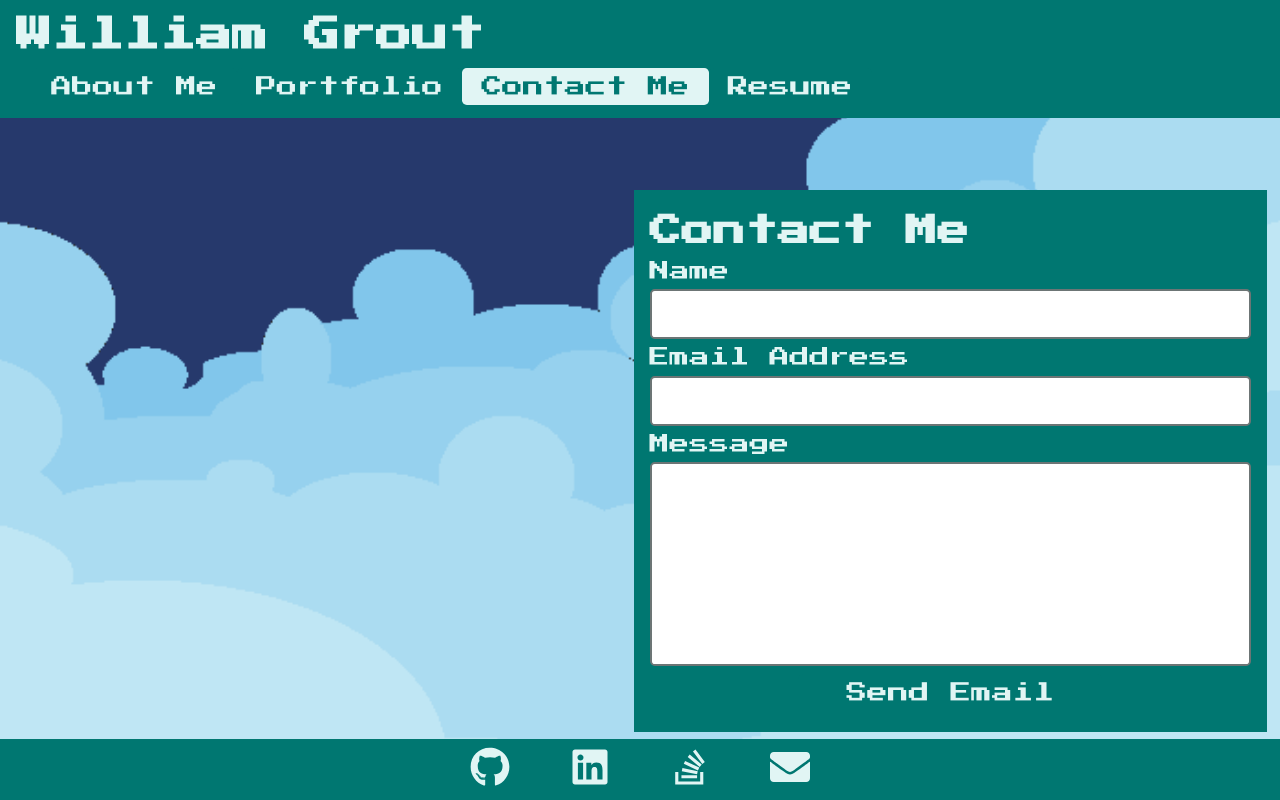
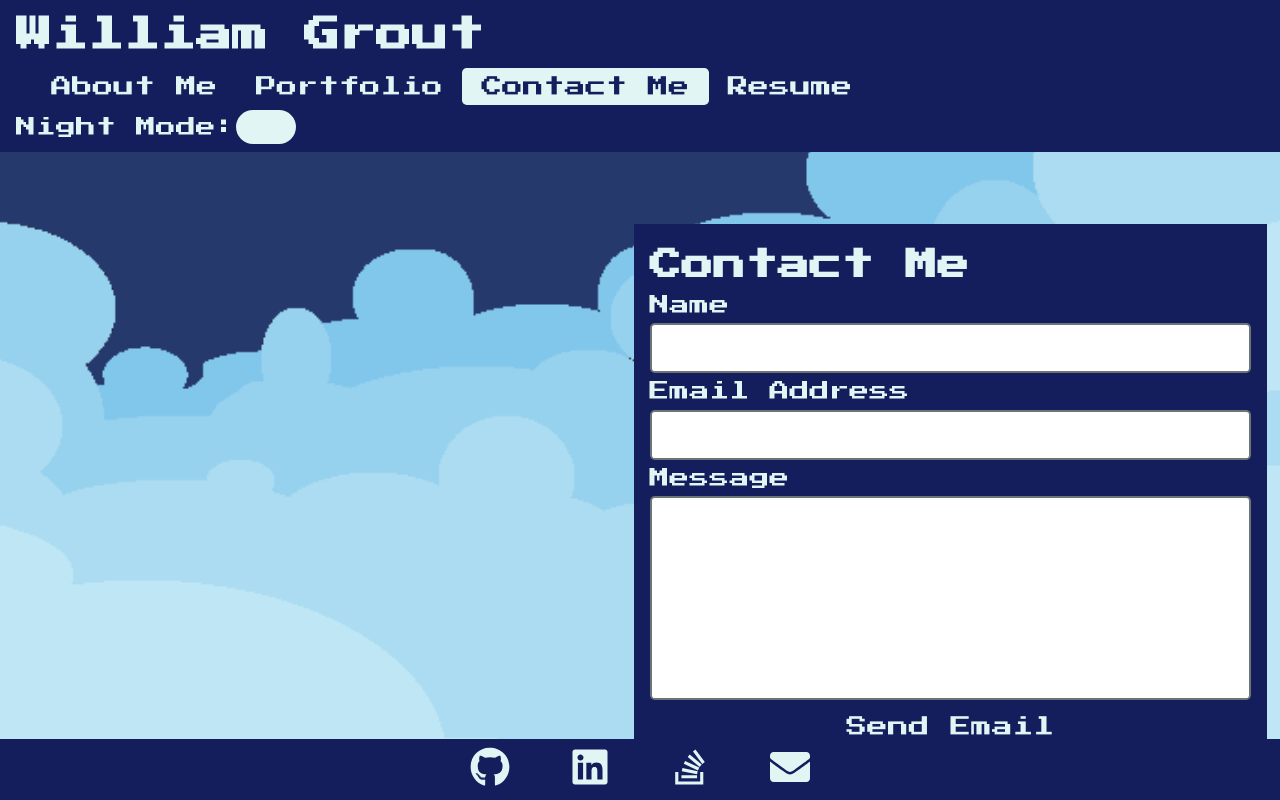
Before and after one commit to wgrout87/personal-portfolio-react, a React (Create React App) app: page / in a window 1280 px wide. Both pictures are taken after a click on the button "Contact Me". Built offline with nearby package versions, Linux system fonts and the light colour scheme.

Commit message:
added night mode toggle

```diff
--- a/src/components/Contact/index.js
+++ b/src/components/Contact/index.js
@@ -20,7 +20,7 @@ function Contact() {
     return (
         <div className="container flex-row text-light">
             <div className="col-12 col-xl-6" />
-            <div className="col-12 col-xl-6 mt-5 p-3" style={{ backgroundColor: "#007771" }}>
+            <div className="col-12 col-xl-6 mt-5 p-3 bg-primary">
                 <h2>Contact Me</h2>
                 <form className="flex-row" onSubmit={sendEmail} method="POST">
                     <label htmlFor="name">Name</label>
--- a/src/components/Footer/index.js
+++ b/src/components/Footer/index.js
@@ -3,7 +3,7 @@ import { FaLinkedin, FaGithub, FaStackOverflow, FaEnvelope } from 'react-icons/f
 
 function Footer() {
     return (
-        <footer className="bg-secondary py-2 flex-row align-center">
+        <footer className="bg-primary py-2 flex-row align-center">
             <div className="container flex-row justify-center align-center">
                 <a href="https://github.com/wgrout87" target="_blank" rel="noreferrer" className="tooltip">
                     <FaGithub />
--- a/src/components/Header/index.js
+++ b/src/components/Header/index.js
@@ -6,8 +6,15 @@ function Header(props) {
         setCurrentCategory
     } = props;
 
+    function toggleNightMode(e) {
+        e.target.checked ?
+            document.body.classList.add('night')
+            :
+            document.body.classList.remove('night');
+    };
+
     return (
-        <header className="bg-secondary mb-4 py-2 flex-row align-center">
+        <header className="bg-primary mb-4 py-2 flex-row align-center">
             <div className="container mx-3 flex-row justify-space-between-lg justify-center align-center">
                 <h1>William Grout</h1>
 
@@ -19,6 +26,11 @@ function Header(props) {
                     <button className={`btn pill ${currentCategory === 'resume' && 'navActive'}`} onClick={() => setCurrentCategory('resume')}>Resume</button>
                 </nav>
             </div>
+            <label htmlFor="toggleNightMode" className="ml-3">Night Mode:</label>
+            <label className="switch">
+                <input type="checkbox" name="toggleNightMode" id="toggleNightMode" onChange={toggleNightMode} />
+                <span className="slider round"></span>
+            </label>
         </header>
     )
 }
--- a/src/index.css
+++ b/src/index.css
@@ -1,6 +1,6 @@
 :root {
-    --primary: #497573;
-    --secondary: #007771;
+    --primary: #151e5c;
+    --secondary: #120c3c;
     --tertiary: #b2c2c1;
     --quatrinary: #cadbda;
     --light: #e1f5f4;
@@ -34,6 +34,10 @@ body {
     background-image: url('../public/assets/images/clouds-day.png');
     background-size: cover;
     transition: 1s;
+}
+
+.night {
+    background-image: url('../public/assets/images/clouds-night.png');
 }
 
 main {
@@ -115,14 +119,14 @@ a {
     border: none;
     color: var(--light);
     outline: none;
-    background-color: var(--secondary);
+    background-color: var(--primary);
     transition: all 0.5s;
 }
 
 .btn:hover,
 .pill:hover,
 .navActive {
-    color: var(--secondary);
+    color: var(--primary);
     background-color: var(--light);
 }
 
@@ -229,6 +233,65 @@ a {
     opacity: 1;
     -webkit-transform: scale(1);
     transform: scale(1);
+}
+
+.switch {
+    position: relative;
+    display: inline-block;
+    width: 60px;
+    height: 34px;
+}
+
+.switch input {
+    opacity: 0;
+    width: 0;
+    height: 0;
+}
+
+.slider {
+    position: absolute;
+    cursor: pointer;
+    top: 0;
+    left: 0;
+    right: 0;
+    bottom: 0;
+    background-color: var(--light);
+    -webkit-transition: .4s;
+    transition: .4s;
+}
+
+.slider:before {
+    position: absolute;
+    content: "";
+    height: 26px;
+    width: 26px;
+    left: 4px;
+    bottom: 4px;
+    background-color: var(--light);
+    -webkit-transition: .4s;
+    transition: .4s;
+}
+
+input:checked+.slider {
+    background-color: var(--secondary);
+}
+
+input:focus+.slider {
+    box-shadow: 0 0 1px var(--secondary);
+}
+
+input:checked+.slider:before {
+    -webkit-transform: translateX(26px);
+    -ms-transform: translateX(26px);
+    transform: translateX(26px);
+}
+
+.slider.round {
+    border-radius: 34px;
+}
+
+.slider.round:before {
+    border-radius: 50%;
 }
 
 /* LAYOUT */
@@ -905,7 +968,7 @@ a {
 .tooltip .tooltiptext {
     visibility: hidden;
     width: 166px;
-    background-color: var(--primary);
+    background-color: var(--secondary);
     color: var(--light);
     text-align: center;
     padding: 5px 0;
```
